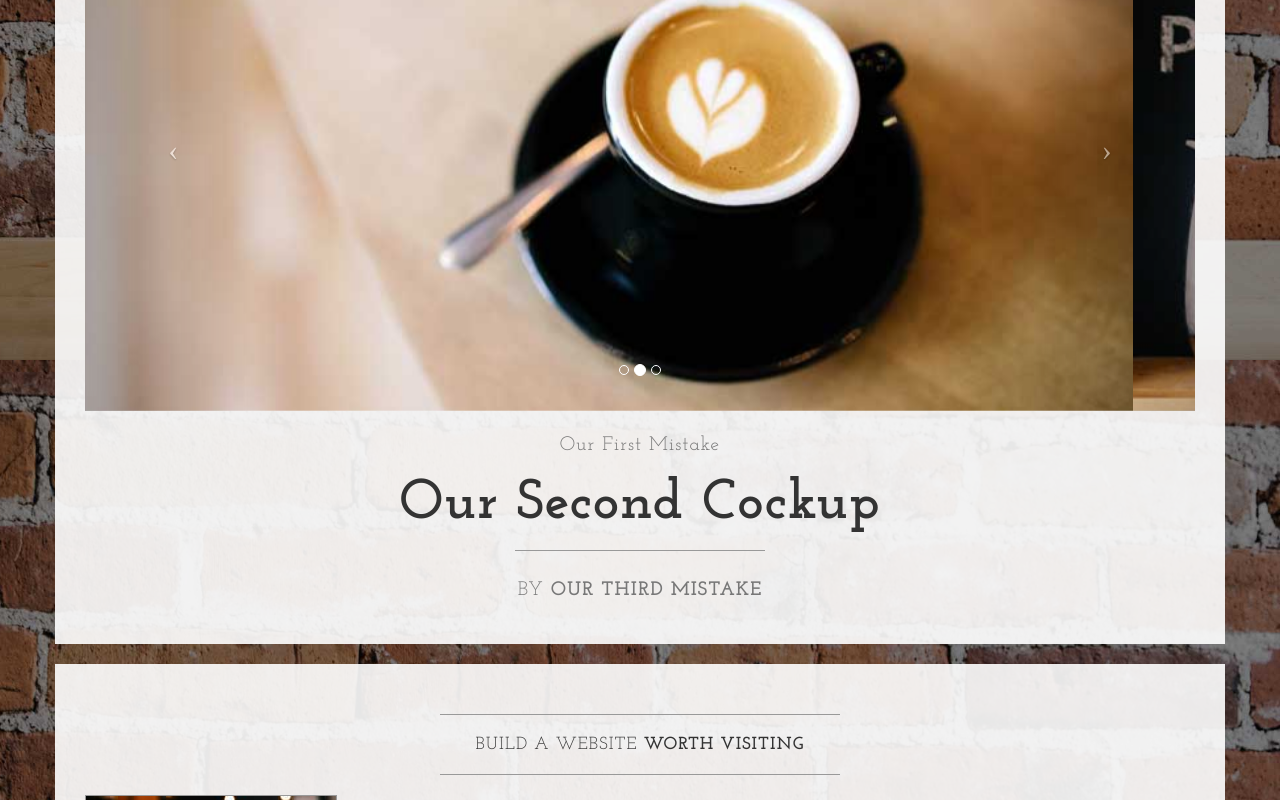
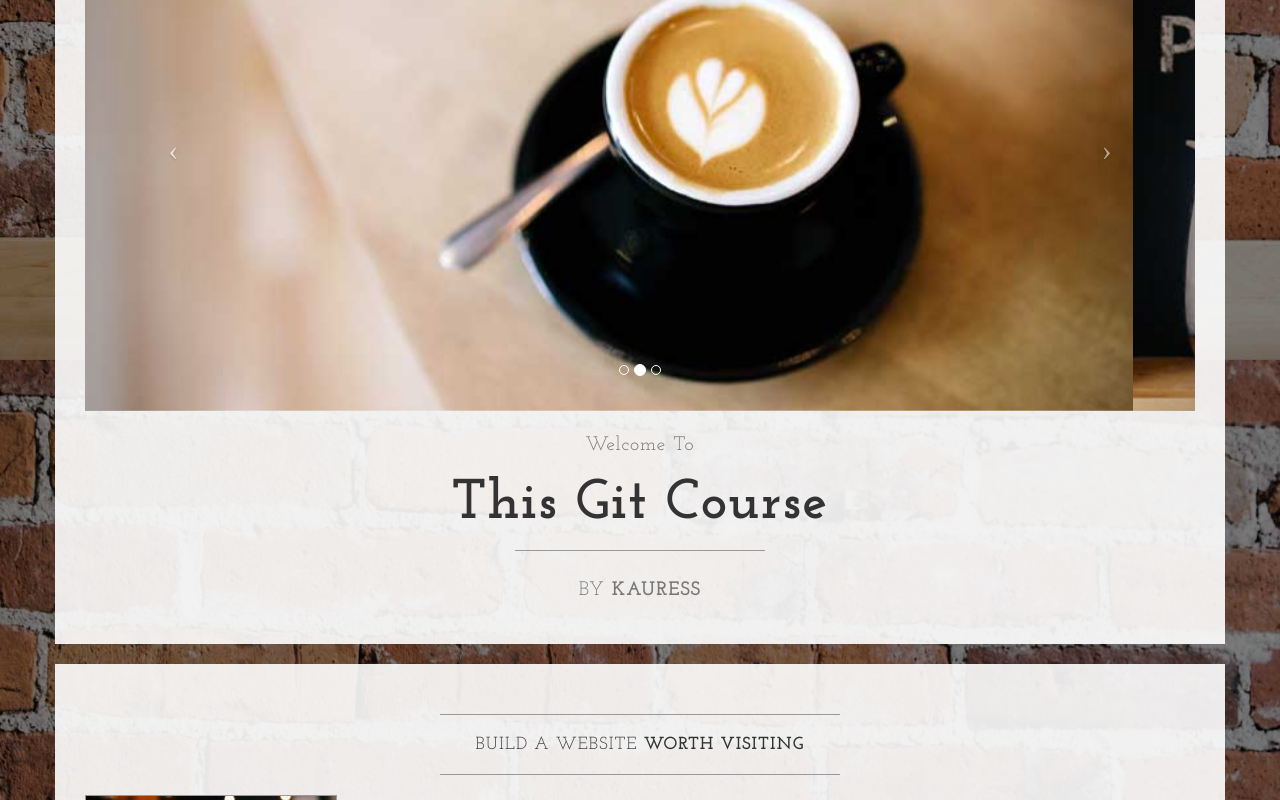
Before and after one commit to knavesmireBoy/GitCourse, a plain HTML site: page index.html in a window 1280 px wide. Shown: the part 440-1240 px from the top of the page. Drawn offline with nearby package versions, Linux system fonts and the light colour scheme.

Commit message:
Committing our third mistake

```diff
--- a/index.html
+++ b/index.html
@@ -106,13 +106,13 @@
                         </a>
                     </div>
                     <h2 class="brand-before">
-                        <small>Our first mistake</small>
+                        <small>Welcome to</small>
                     </h2>
-                    <h1 class="brand-name">Our second cockup</h1>
+                    <h1 class="brand-name">This Git Course</h1>
                     <hr class="tagline-divider">
                     <h2>
                         <small>By
-                            <strong>Our third mistake</strong>
+                            <strong>Kauress</strong>
                         </small>
                     </h2>
                 </div>
```
